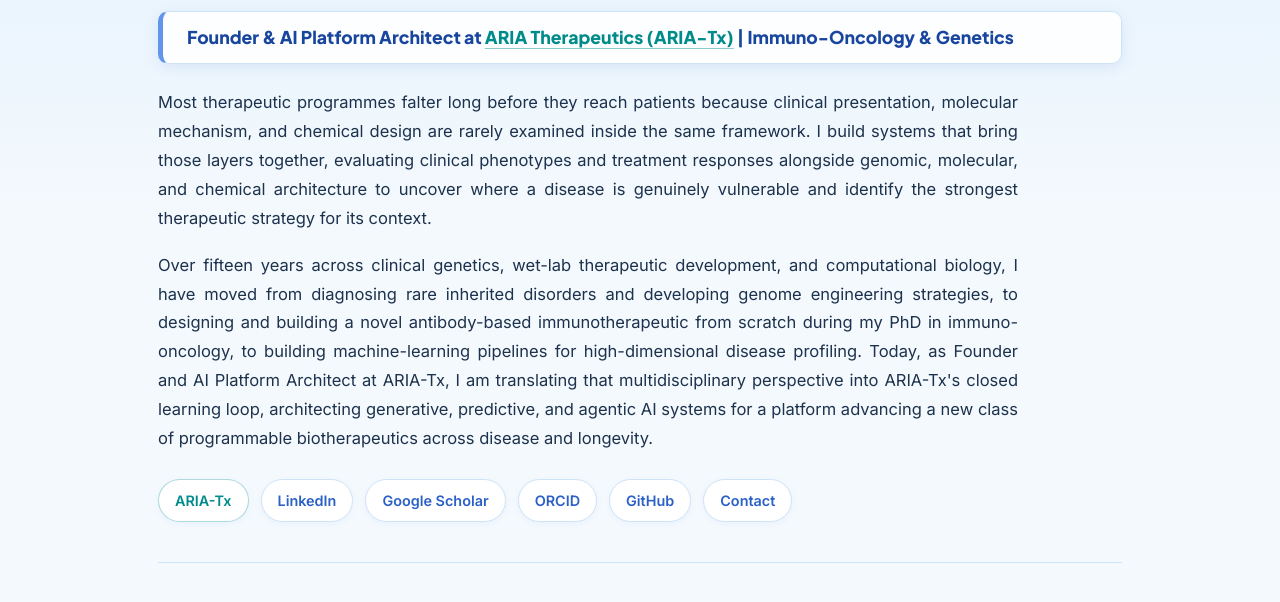
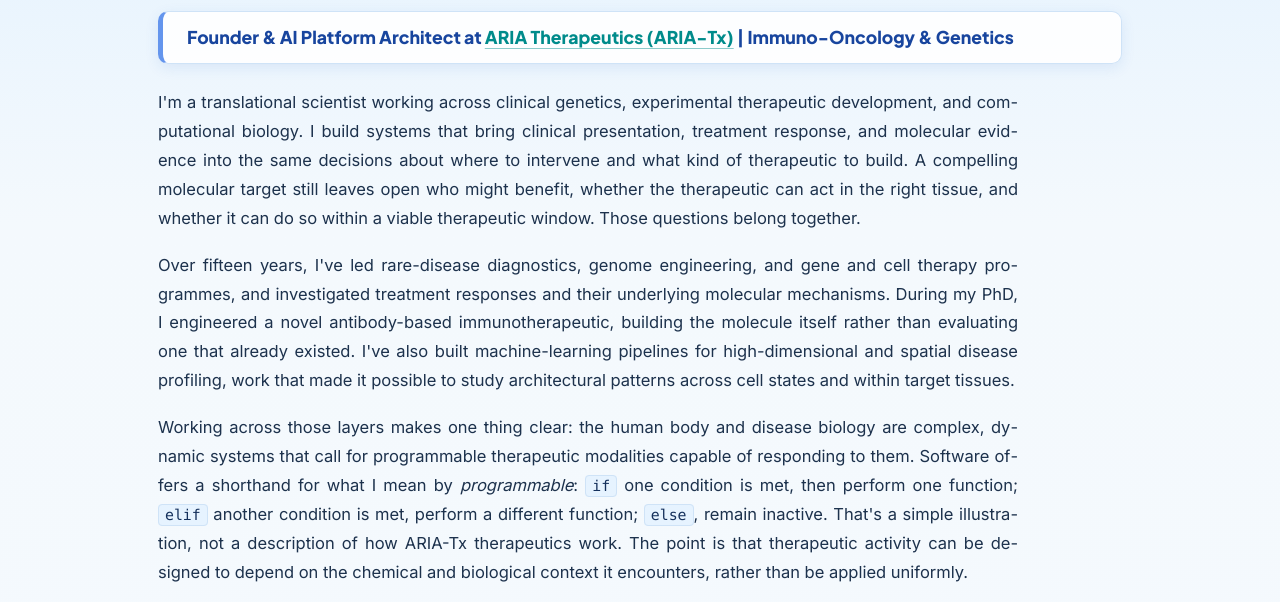
Before and after one commit to SNickaria/SNickaria.github.io, a plain HTML site: page index.html in a window 1280 px wide. Shown: the part 137-739 px from the top of the page. Drawn offline with nearby package versions, Linux system fonts and the light colour scheme.

Commit message:
Update introduction in index.html with final four-paragraph bio and inline code styling

```diff
--- a/index.html
+++ b/index.html
@@ -110,6 +110,15 @@ p{margin:0 0 18px}
   text-align:justify;
   hyphens:auto;
   -webkit-hyphens:auto;
+}
+.bio code{
+  font-family:ui-monospace,SFMono-Regular,Menlo,Consolas,monospace;
+  font-size:0.9em;
+  background:var(--baby);
+  color:#14305c;
+  padding:1px 6px;
+  border-radius:4px;
+  border:1px solid var(--line);
 }
 .role{
   display:block;
@@ -273,8 +282,10 @@ footer{
 <h1>Dr. Shiva NickAria</h1>
 <p class="role">Founder &amp; AI Platform Architect at <a class="aria-link" href="https://aria-tx.com/" target="_blank" rel="noopener">ARIA Therapeutics (ARIA-Tx)</a> | Immuno-Oncology &amp; Genetics</p>
 <div class="bio">
-<p>Most therapeutic programmes falter long before they reach patients because clinical presentation, molecular mechanism, and chemical design are rarely examined inside the same framework. I build systems that bring those layers together, evaluating clinical phenotypes and treatment responses alongside genomic, molecular, and chemical architecture to uncover where a disease is genuinely vulnerable and identify the strongest therapeutic strategy for its context.</p>
-<p>Over fifteen years across clinical genetics, wet-lab therapeutic development, and computational biology, I have moved from diagnosing rare inherited disorders and developing genome engineering strategies, to designing and building a novel antibody-based immunotherapeutic from scratch during my PhD in immuno-oncology, to building machine-learning pipelines for high-dimensional disease profiling. Today, as Founder and AI Platform Architect at ARIA-Tx, I am translating that multidisciplinary perspective into ARIA-Tx's closed learning loop, architecting generative, predictive, and agentic AI systems for a platform advancing a new class of programmable biotherapeutics across disease and longevity.</p>
+<p>I'm a translational scientist working across clinical genetics, experimental therapeutic development, and computational biology. I build systems that bring clinical presentation, treatment response, and molecular evidence into the same decisions about where to intervene and what kind of therapeutic to build. A compelling molecular target still leaves open who might benefit, whether the therapeutic can act in the right tissue, and whether it can do so within a viable therapeutic window. Those questions belong together.</p>
+<p>Over fifteen years, I've led rare-disease diagnostics, genome engineering, and gene and cell therapy programmes, and investigated treatment responses and their underlying molecular mechanisms. During my PhD, I engineered a novel antibody-based immunotherapeutic, building the molecule itself rather than evaluating one that already existed. I've also built machine-learning pipelines for high-dimensional and spatial disease profiling, work that made it possible to study architectural patterns across cell states and within target tissues.</p>
+<p>Working across those layers makes one thing clear: the human body and disease biology are complex, dynamic systems that call for programmable therapeutic modalities capable of responding to them. Software offers a shorthand for what I mean by <em>programmable</em>: <code>if</code> one condition is met, then perform one function; <code>elif</code> another condition is met, perform a different function; <code>else</code>, remain inactive. That's a simple illustration, not a description of how ARIA-Tx therapeutics work. The point is that therapeutic activity can be designed to depend on the chemical and biological context it encounters, rather than be applied uniformly.</p>
+<p>That principle connects my collective expertise and perspectives to what I'm building at ARIA-Tx. As Founder and AI Platform Architect, I'm developing a new class of programmable therapeutic modalities and the platform to design and optimise them. I architect generative, predictive, and agentic AI systems within a closed learning loop. The goal is to make therapeutic function something that can be engineered rather than only discovered, identifying where a disease or condition is vulnerable and reimagining what a therapeutic should be and what it must do there.</p>
 </div>
 <nav class="profiles" aria-label="Research and professional profiles">
 <a class="aria-link" href="https://aria-tx.com/" target="_blank" rel="noopener">ARIA-Tx</a>
```
